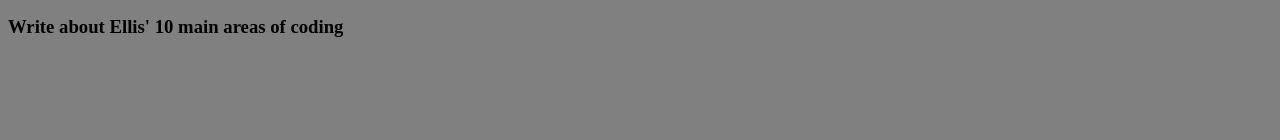
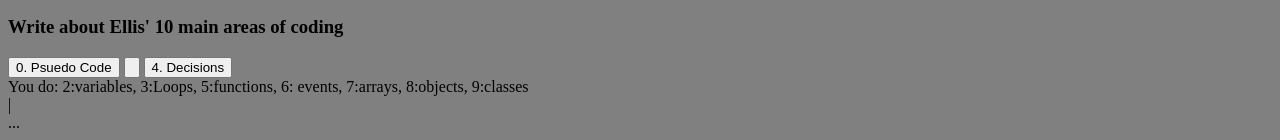
Before and after one commit to michaelcedrone/gamedevmike, a plain HTML site: page public/t1a01basic-web-michael.html in a window 1280 px wide. Shown: the part 809-949 px from the top of the page. Before the commit the page ends 866 px from the top, so only its background shows below. Drawn offline with Linux system fonts and the light colour scheme.

Commit message:
Update t1a01basic-web-michael.html

```diff
--- a/public/t1a01basic-web-michael.html
+++ b/public/t1a01basic-web-michael.html
@@ -27,3 +27,23 @@
 
   <input type=button value="0. Psuedo Code" onclick="{
       document.getElementById('myDiv1').innerHTML = 'Hello don\'t World'
+                                                   }">
+
+  <input type=button value "0. Psuedo Code" onClick="{
+                                                     document.getElementById('myDiv01').innerHTML = 'Input adffgdsfsgsdfdfg<br>'
+                                                     +'sdfg<br>sdfg<br>output is...'
+                                                     }">
+
+  <input type=button value="4. Decisions" onClick="{
+                                                   document.getElementById('myDiv01').innerHTML = Decisions use the if statement to make true false variable decisions<br>
+                                                   <pre>
+                                                   if (hour < 18) {
+                                                   greeting = \'Good day\';
+                                                   }
+                                                   </pre>
+                                                   `}"><br>
+  You do: 2:variables, 3:Loops, 5:functions, 6: events, 7:arrays, 8:objects, 9:classes<br>
+  |
+  <div id="myDiv01">...</div>
+  <body>
+    </html>
```
